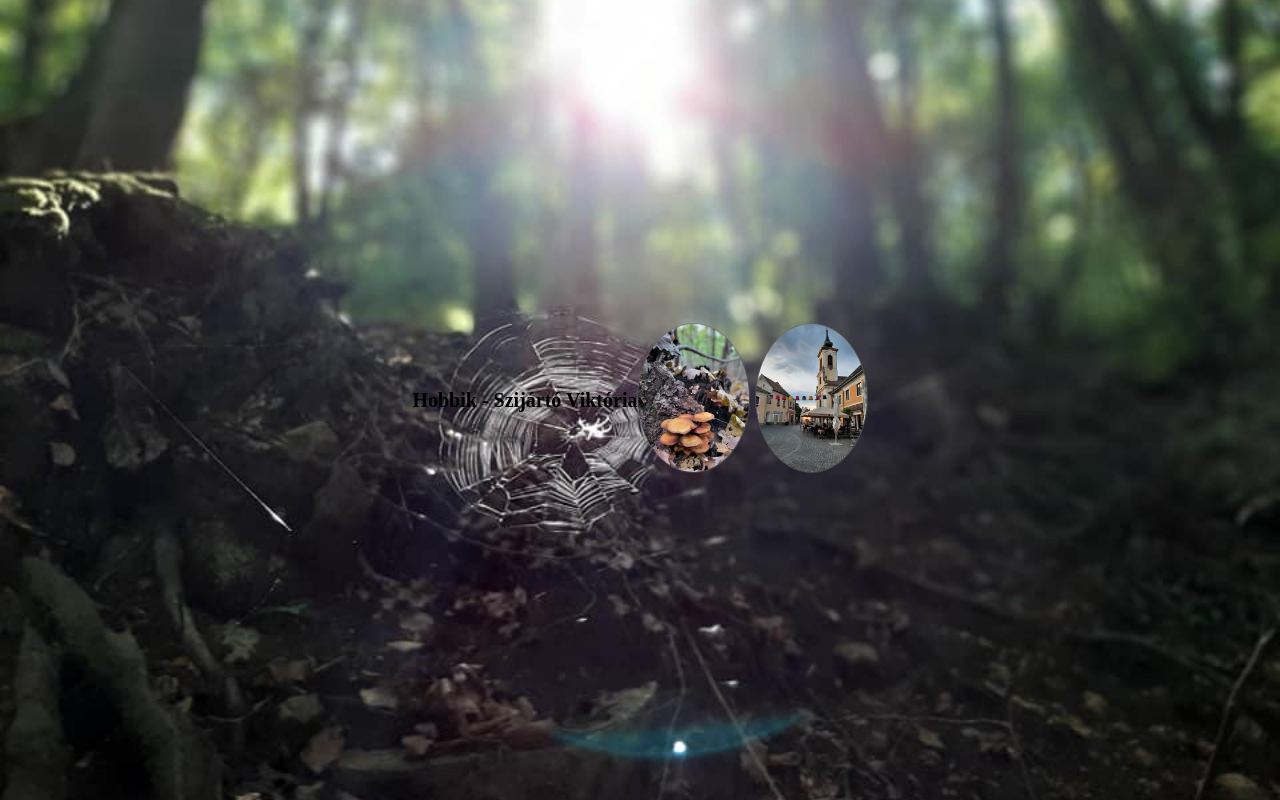
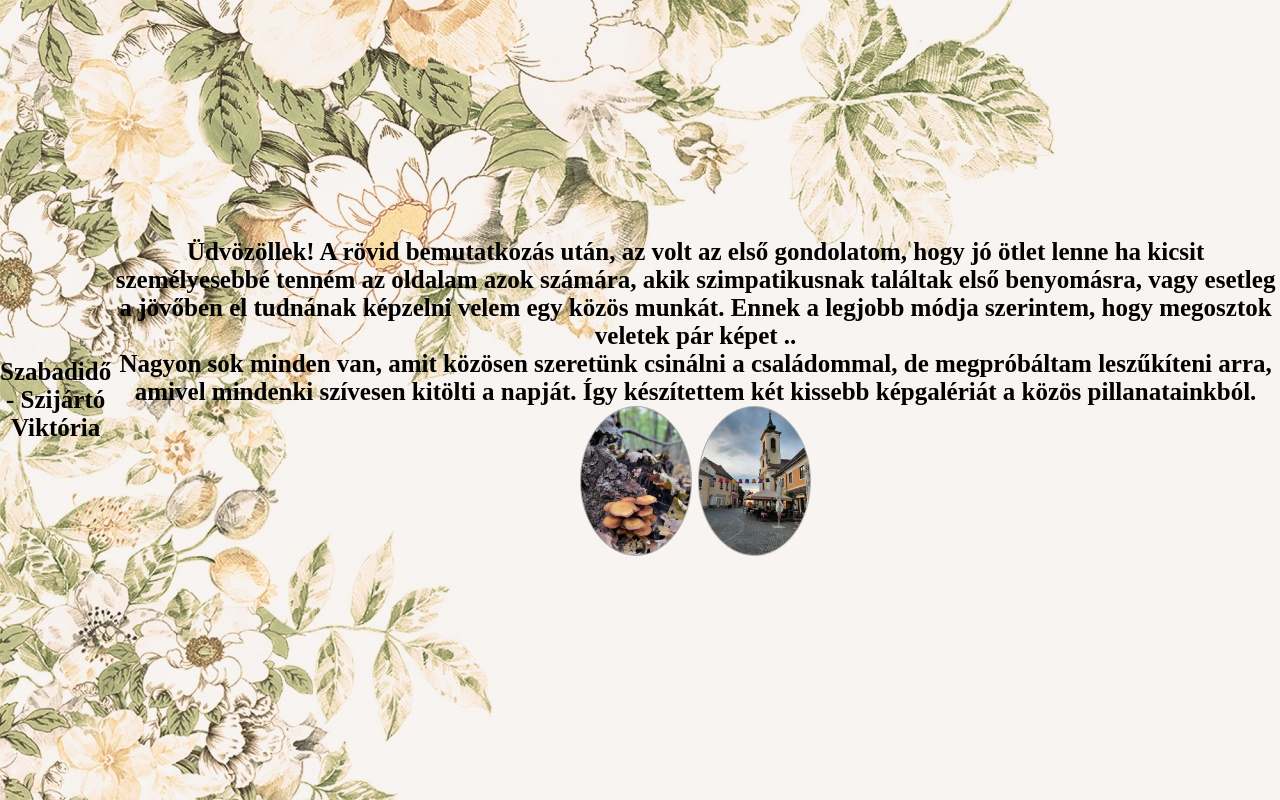
Before and after one commit to Viki0128/online-nevjegy, a plain HTML site: page hobbik/index.html in a window 1280 px wide. Drawn offline with Linux system fonts and the light colour scheme; files that its build step writes are made by us from their sources.

Commit message:
add hobbik

```diff
--- a/hobbik/index.html
+++ b/hobbik/index.html
@@ -1,12 +1,32 @@
 <!DOCTYPE html>
 <html lang="hu">
     <head>
-        <title>Hobbik - Szijártó Viktória</title>
+        <title>Szabadidő - Szijártó Viktória</title>
         <link rel="stylesheet" type="text/css" href="style.css">
+        <style type="text/css">
+            body{
+                font-family: "Monotype Corsiva";
+                text-align: center;
+                font-size: 25px;
+                background: url(/hobbik/virag.jpg);
+                font-weight: 700;
+            }
+
+        </style>
+
     </head>
     <body>
-        <h1>Hobbik - Szijártó Viktória</h1>
+        <h1>Szabadidő - Szijártó Viktória</h1>
         <div>
+            <p>Üdvözöllek! A rövid bemutatkozás után, az volt az első gondolatom, hogy jó ötlet lenne
+                ha kicsit személyesebbé tenném az oldalam azok számára, akik szimpatikusnak
+                találtak első benyomásra, vagy esetleg a jövőben el tudnának képzelni
+                velem egy közös munkát. Ennek a legjobb módja szerintem,
+                hogy megosztok veletek pár képet ..
+            </p><p>Nagyon sok minden van, amit közösen szeretünk csinálni a családommal, de megpróbáltam
+            leszűkíteni arra, amivel mindenki szívesen kitölti a napját. Így készítettem két kissebb képgalériát a közös
+            pillanatainkból.</p>
+
             <a href="erdo"><img src="/hobbik/erdo.jpg" height="200px" alt="Erdő"></a>
             <a href="varos"><img src="/hobbik/varos.jpg" height="200px" alt="Város"></a>
         </div>
```
Also changed, not shown: hobbik/varos/index.html (+1 -4 lines).
